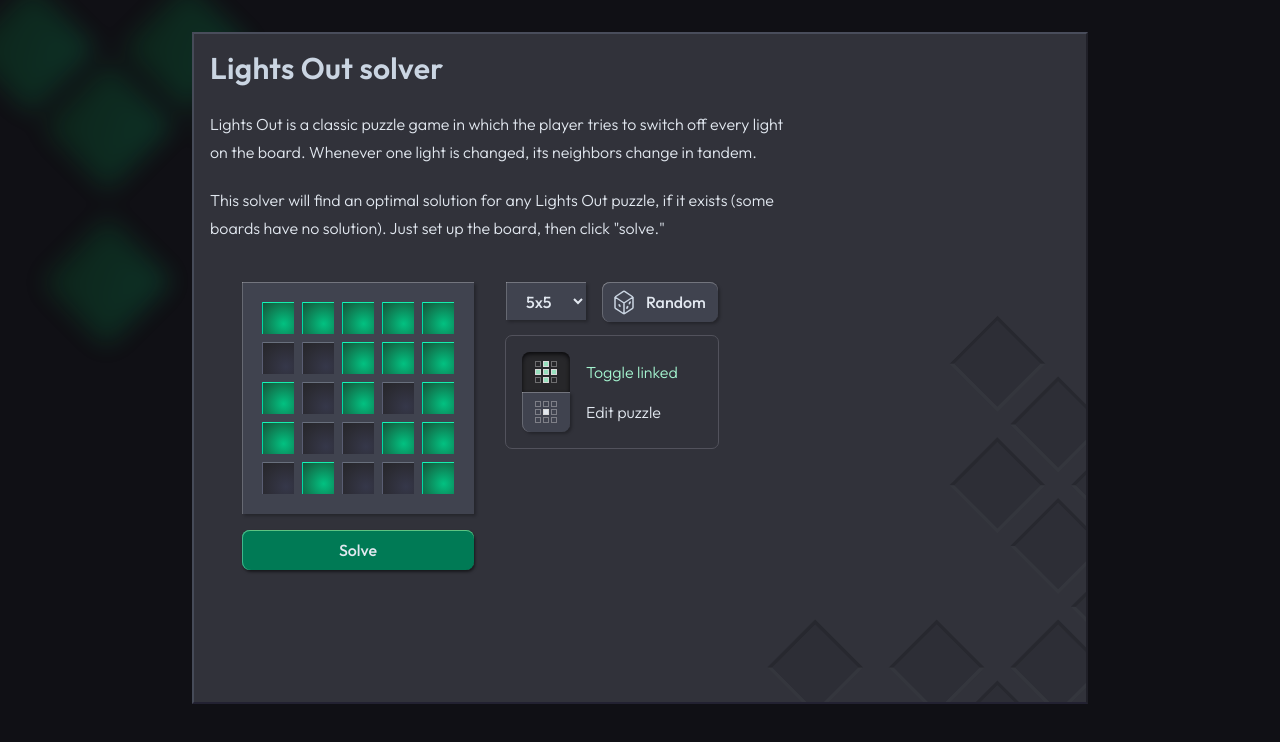
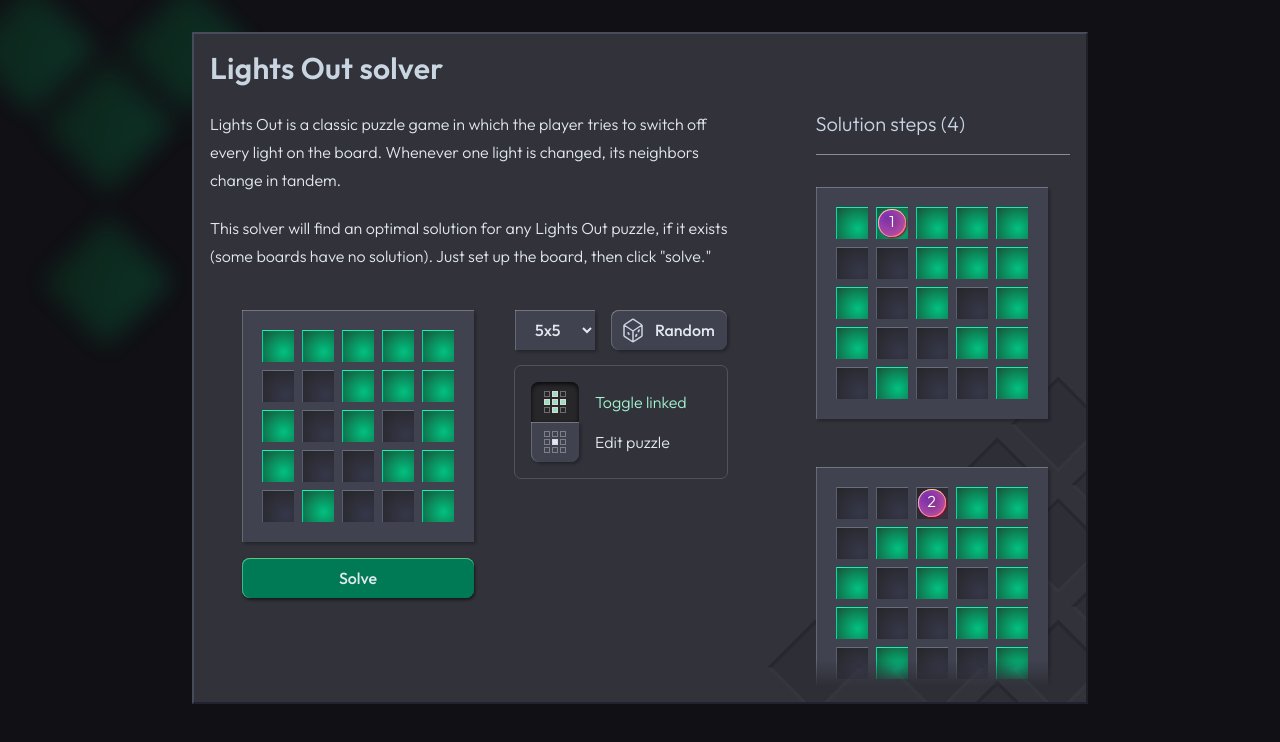
Before and after one commit to bprcode/lightsout-solver, a React (Vite) app: page / in a window 1280 px wide. Shown: the top 742 px of the page. Built offline with nearby package versions, Linux system fonts and the light colour scheme.

Commit message:
Improve spacing consistency

```diff
--- a/src/App.css
+++ b/src/App.css
@@ -21,7 +21,7 @@ body {
 }
 
 .outfit-font {
-  font-family: "Outfit", 'Segoe UI', Tahoma, Geneva, Verdana, sans-serif;
+  font-family: 'Outfit', 'Segoe UI', Tahoma, Geneva, Verdana, sans-serif;
   font-weight: 300;
   font-optical-sizing: auto;
   font-style: normal;
@@ -40,7 +40,7 @@ body {
 }
 
 @utility raised-gray {
-  background-color: hsl(225,11%,28%);
+  background-color: hsl(225, 11%, 28%);
 }
 
 @utility illuminated {
@@ -239,10 +239,10 @@ body {
 }
 
 @utility thin-edge {
-  border-top: 2px solid hsl(225,11%,32%);
-  border-left: 2px solid hsl(225,11%,31%);
-  border-right: 2px solid hsl(245,11%,14%);
-  border-bottom: 2px solid hsl(245,20%,16%);
+  border-top: 2px solid hsl(225, 11%, 32%);
+  border-left: 2px solid hsl(225, 11%, 31%);
+  border-right: 2px solid hsl(245, 11%, 14%);
+  border-bottom: 2px solid hsl(245, 20%, 16%);
 }
 
 @utility light-edge {
@@ -268,3 +268,12 @@ body {
 @utility dark-edge {
   box-shadow: inset 1px 0 0 #0008, inset 0 1px 0 #000a;
 }
+
+@utility wide-template {
+  grid-template-areas:
+    'text text solution'
+    'board controls solution';
+
+  grid-template-columns: min-content min-content minmax(0, 1fr);
+  grid-template-rows: min-content minmax(0, 1fr);
+}
--- a/src/App.tsx
+++ b/src/App.tsx
@@ -195,10 +195,12 @@ function SolutionWrapper({
   solution,
   initialBoard,
   size,
+  className = '',
 }: {
   solution: number[] | undefined | null
   initialBoard: BitBoard
   size: BoardSize
+  className: string
 }) {
   const scrollRef = useRef<HTMLDivElement | null>(null)
   const resetKey = useMemo(() => (solution ? solution.join('') : 0), [solution])
@@ -214,12 +216,14 @@ function SolutionWrapper({
   }
   if (solution === null) {
     return (
-      <div className="text-orange-400 text-xl">This board has no solution.</div>
+      <div className={`${className} text-orange-400 text-xl`}>
+        This board has no solution.
+      </div>
     )
   }
 
   return (
-    <div className="row-span-2 flex flex-col">
+    <div className={`${className} row-span-2 flex flex-col`}>
       <h3
         className={`text-slate-300 mb-4 text-xl initial-reveal ${revealDelays[0]}`}
         key={resetKey}
@@ -543,9 +547,9 @@ function RandomButton({
 
 function App() {
   const [workerThinking, setWorkerThinking] = useState(false)
-  const [solution, setSolution] = useState<number[] | undefined | null>(
-    undefined
-  )
+  const [solution, setSolution] = useState<number[] | undefined | null>([
+    1, 2, 3, 4,
+  ])
   const [solveWorker, setSolveWorker] = useState<Worker | null>(null)
 
   useEffect(() => {
@@ -598,26 +602,29 @@ function App() {
         <div className="absolute -right-[14rem] -bottom-[14rem]">
           <img src={diamondEmboss} className={`w-[38rem] opacity-78`} />
         </div>
-      <h1 className="text-slate-300 mb-6 text-3xl font-semibold tracking-[0.01em]">
+        <h1
+          className={`text-slate-300 mb-6 text-3xl font-semibold tracking-[0.01em]`}
+        >
           <em>Lights Out</em> solver
         </h1>
 
-      <div className="grid grid-flow-col grid-cols-[max-content_1fr] grid-rows-[min-content_1fr] gap-x-8 grow">
-        <section className="text-slate-200 prose mb-10 max-w-xl">
+        {/* <div className="grid grid-flow-col grid-cols-[max-content_1fr] grid-rows-[min-content_1fr] gap-x-8 grow"> */}
+        <div className="grid wide-template grow">
+          <section className="[grid-area:text] text-slate-200 prose mb-10 max-w-xl w-[50ch]">
             <p>
               <em>Lights Out</em> is a classic puzzle game in which the player
-            tries to switch off every light on the board. Whenever one light is
-            changed, its neighbors change in tandem.
+              tries to switch off every light on the board. Whenever one light
+              is changed, its neighbors change in tandem.
             </p>
             <p>
-            This solver will find an optimal solution for any Lights Out puzzle,
-            if it exists (some boards have no solution). Just set up the board,
-            then click "solve."
+              This solver will find an optimal solution for any Lights Out
+              puzzle, if it exists (some boards have no solution). Just set up
+              the board, then click "solve."
             </p>
           </section>
 
           {/* Main lightboard */}
-        <main className="flex flex-col items-start shrink-0 ml-8">
+          <main className="[grid-area:board] flex flex-col items-start shrink-0 ml-8 mr-8 mb-8">
             <div className="flex gap-8">
               <div className="flex flex-col justify-between">
                 <LightBoard
@@ -647,11 +654,13 @@ function App() {
                   </button>
                 </div>
               </div>
+            </div>
+          </main>
 
-            <div className="flex flex-col w-fit items-start z-[1]">
+          <div className="[grid-area:controls] flex flex-col w-fit items-start z-[1]">
             <div className="flex gap-4">
               <select
-                  className="outline-0 px-4 py-2 light-edge-faint-shadow h-fit mb-4 font-medium raised-gray hover:bg-zinc-600"
+                className="outline-0 px-4 py-2 light-edge-faint-shadow mb-4 font-medium raised-gray hover:bg-zinc-600 h-10"
                 value={boardSize}
                 onChange={e => {
                   setBoardSize(Number(e.target.value) as BoardSize)
@@ -723,12 +732,9 @@ function App() {
               </div>
             </fieldset>
           </div>
-          </div>
-        </main>
-
-        {/* Solution section */}
 
           <SolutionWrapper
+            className="[grid-area:solution] ml-20"
             solution={solution}
             size={boardSize}
             initialBoard={solvedBoard}
```
Lines whose indentation alone changed are shown as unchanged.
